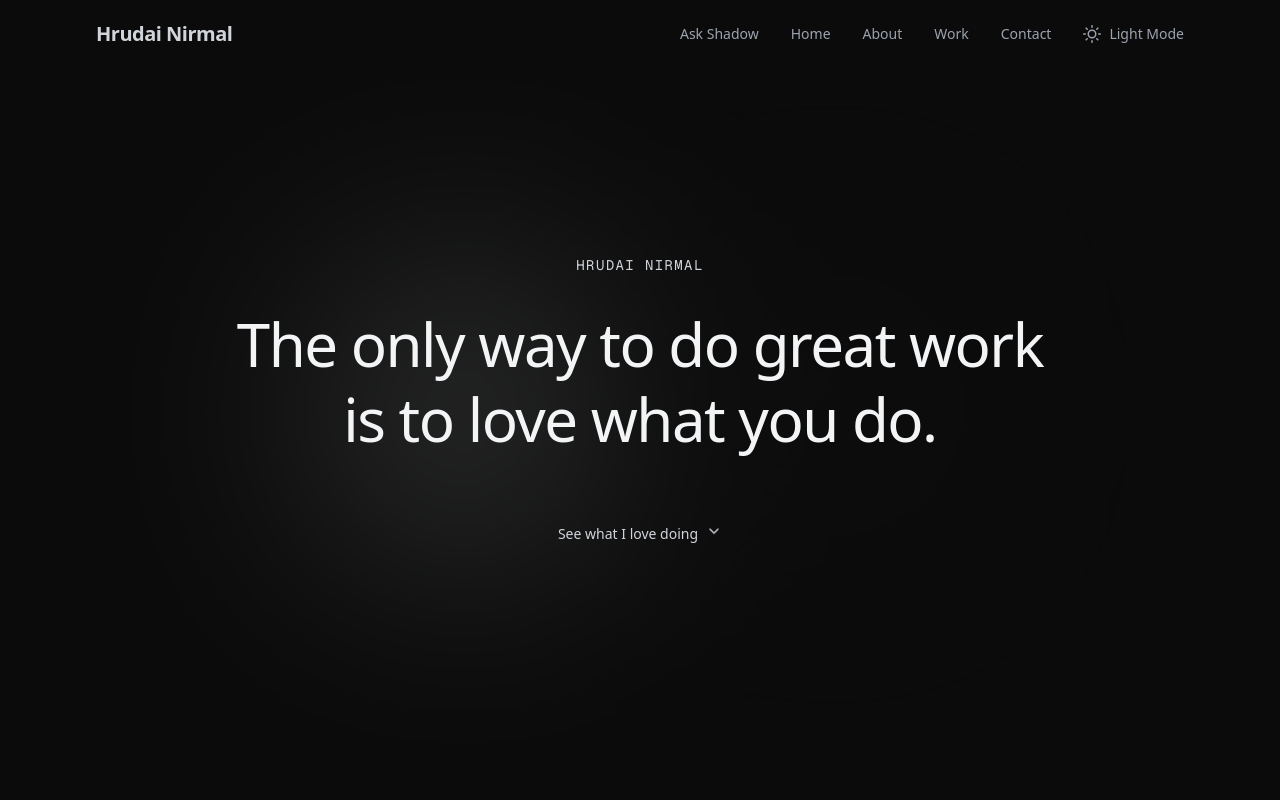
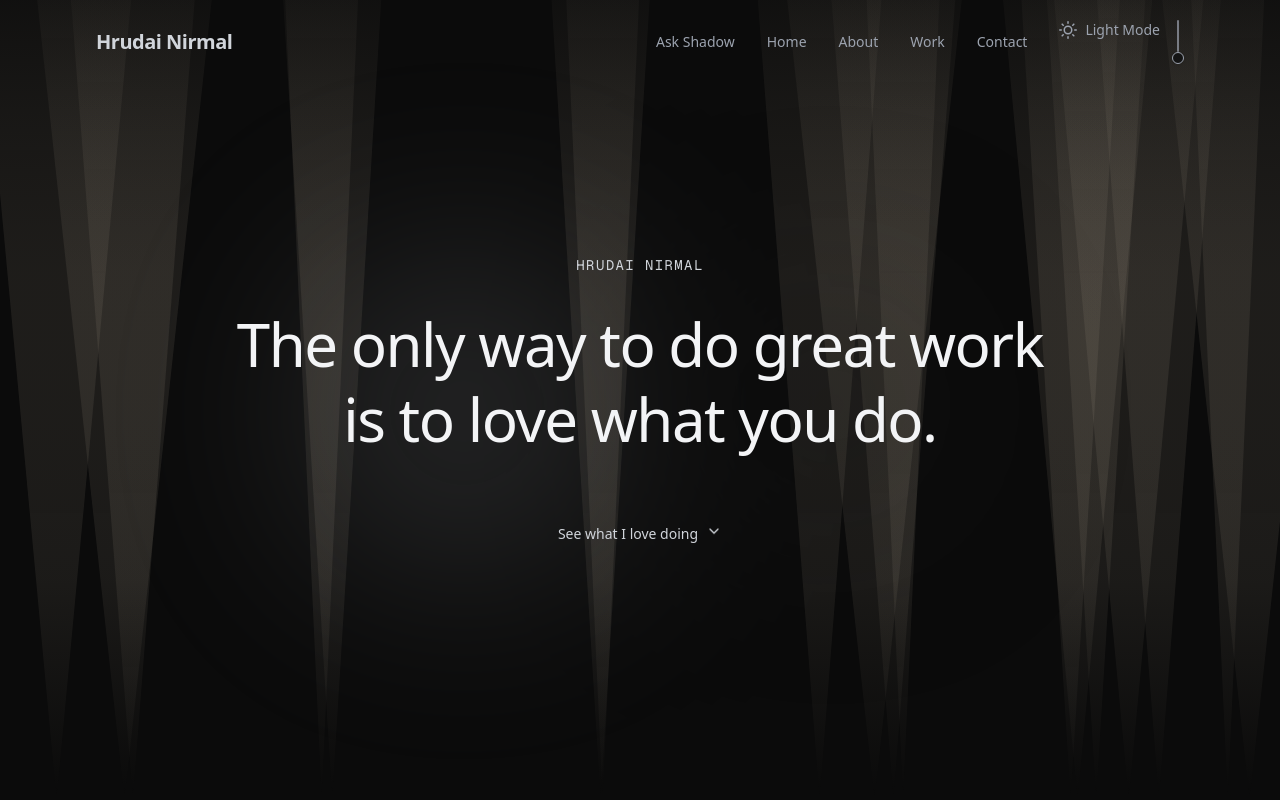
Before and after one commit to Hrudai-Nirmal/portfolio, a Next.js app: page / in a window 1280 px wide. Shown: the top 800 px of the page. Built offline with nearby package versions, Linux system fonts and the light colour scheme.

Commit message:
Add dark-mode light rays background with rope toggle

```diff
--- a/src/app/page.tsx
+++ b/src/app/page.tsx
@@ -8,9 +8,12 @@ import Projects from "@/components/Projects";
 import WhyWorkWithMe from "@/components/WhyWorkWithMe";
 import Contact from "@/components/Contact";
 import Footer from "@/components/Footer";
+import LightRaysBackground from "@/components/LightRaysBackground";
+import { useTheme } from "@/components/ThemeProvider";
 
 export default function Home() {
   const [chatOpen, setChatOpen] = useState(false);
+  const { theme, darkRaysEnabled } = useTheme();
 
   useEffect(() => {
     const handleEscape = (event: KeyboardEvent) => {
@@ -25,12 +28,19 @@ export default function Home() {
 
   return (
     <>
+      {theme === "dark" && (
+        <LightRaysBackground
+          enabled={darkRaysEnabled}
+          mouseInfluence={0}
+          raysSpeed={0.2}
+        />
+      )}
       <Navbar
         chatOpen={chatOpen}
         onToggleChat={() => setChatOpen((current) => !current)}
       />
       <div
-        className={`grid min-h-screen transition-[grid-template-columns] duration-500 ease-in-out ${
+        className={`relative z-10 grid min-h-screen transition-[grid-template-columns] duration-500 ease-in-out ${
           chatOpen ? "grid-cols-[5fr_2fr]" : "grid-cols-1"
         }`}
       >
--- /dev/null
+++ b/src/components/LightRaysBackground.tsx
@@ -0,0 +1,103 @@
+"use client";
+
+import { useEffect, useRef } from "react";
+
+type LightRaysBackgroundProps = {
+  enabled: boolean;
+  raysSpeed?: number;
+  mouseInfluence?: number;
+};
+
+export default function LightRaysBackground({
+  enabled,
+  raysSpeed = 0.2,
+  mouseInfluence = 0,
+}: LightRaysBackgroundProps) {
+  const canvasRef = useRef<HTMLCanvasElement | null>(null);
+
+  useEffect(() => {
+    if (!enabled) return;
+
+    const canvas = canvasRef.current;
+    if (!canvas) return;
+
+    const ctx = canvas.getContext("2d");
+    if (!ctx) return;
+
+    let rafId = 0;
+    let mouseX = 0;
+    let mouseY = 0;
+    let t = 0;
+
+    const resize = () => {
+      const dpr = window.devicePixelRatio || 1;
+      canvas.width = Math.floor(window.innerWidth * dpr);
+      canvas.height = Math.floor(window.innerHeight * dpr);
+      canvas.style.width = `${window.innerWidth}px`;
+      canvas.style.height = `${window.innerHeight}px`;
+      ctx.setTransform(dpr, 0, 0, dpr, 0, 0);
+    };
+
+    const onMouseMove = (event: MouseEvent) => {
+      mouseX = event.clientX;
+      mouseY = event.clientY;
+    };
+
+    const draw = () => {
+      const w = window.innerWidth;
+      const h = window.innerHeight;
+      ctx.clearRect(0, 0, w, h);
+
+      const originX = w / 2 + (mouseX - w / 2) * mouseInfluence;
+      const originY = h + (mouseY - h / 2) * mouseInfluence * 0.25;
+
+      const rayCount = 18;
+      for (let i = 0; i < rayCount; i += 1) {
+        const phase = t * raysSpeed + i * 0.42;
+        const width = 40 + (i % 5) * 14;
+        const x =
+          originX + Math.sin(phase * 0.8 + i * 0.17) * (w * 0.45) + (i - rayCount / 2) * 8;
+        const topY = -80;
+
+        const gradient = ctx.createLinearGradient(x, originY, x, topY);
+        gradient.addColorStop(0, "rgba(223, 208, 184, 0.0)");
+        gradient.addColorStop(0.25, "rgba(223, 208, 184, 0.08)");
+        gradient.addColorStop(0.6, "rgba(148, 137, 121, 0.14)");
+        gradient.addColorStop(1, "rgba(223, 208, 184, 0.0)");
+
+        ctx.beginPath();
+        ctx.moveTo(x, originY);
+        ctx.lineTo(x - width, topY);
+        ctx.lineTo(x + width, topY);
+        ctx.closePath();
+        ctx.fillStyle = gradient;
+        ctx.fill();
+      }
+
+      t += 0.01;
+      rafId = window.requestAnimationFrame(draw);
+    };
+
+    resize();
+    window.addEventListener("resize", resize);
+    window.addEventListener("mousemove", onMouseMove);
+    draw();
+
+    return () => {
+      window.removeEventListener("resize", resize);
+      window.removeEventListener("mousemove", onMouseMove);
+      window.cancelAnimationFrame(rafId);
+    };
+  }, [enabled, raysSpeed, mouseInfluence]);
+
+  return (
+    <canvas
+      ref={canvasRef}
+      aria-hidden="true"
+      className={`fixed inset-0 pointer-events-none transition-opacity duration-300 ${
+        enabled ? "opacity-100" : "opacity-0"
+      }`}
+      style={{ zIndex: 0 }}
+    />
+  );
+}
--- a/src/components/Navbar.tsx
+++ b/src/components/Navbar.tsx
@@ -11,9 +11,17 @@ const navLinks = [
 ];
 
 function ThemeToggle() {
-  const { theme, toggleTheme } = useTheme();
+  const { theme, toggleTheme, darkRaysEnabled, toggleDarkRays } = useTheme();
+  const [pulling, setPulling] = useState(false);
+
+  const handlePull = () => {
+    setPulling(true);
+    toggleDarkRays();
+    window.setTimeout(() => setPulling(false), 380);
+  };
 
   return (
+    <div className="flex items-start gap-3">
       <button
         onClick={toggleTheme}
         aria-label="Toggle theme"
@@ -38,6 +46,27 @@ function ThemeToggle() {
         )}
         <span className="text-sm">{theme === "dark" ? "Light Mode" : "Dark Mode"}</span>
       </button>
+
+      {theme === "dark" && (
+        <button
+          onClick={handlePull}
+          aria-label="Toggle dark mode rays"
+          title={darkRaysEnabled ? "Turn rays off" : "Turn rays on"}
+          className="group flex flex-col items-center text-text-secondary hover:text-text-primary transition-colors duration-200"
+        >
+          <span
+            className={`w-[2px] h-8 bg-text-secondary/70 rounded-full transition-transform duration-300 ${
+              pulling ? "translate-y-2" : "translate-y-0"
+            }`}
+          />
+          <span
+            className={`w-3 h-3 rounded-full border border-current bg-surface shadow-sm transition-transform duration-300 ${
+              pulling ? "translate-y-2" : "translate-y-0"
+            }`}
+          />
+        </button>
+      )}
+    </div>
   );
 }
 
--- a/src/components/ThemeProvider.tsx
+++ b/src/components/ThemeProvider.tsx
@@ -8,11 +8,15 @@ type Theme = "light" | "dark";
 interface ThemeContextType {
   theme: Theme;
   toggleTheme: () => void;
+  darkRaysEnabled: boolean;
+  toggleDarkRays: () => void;
 }
 
 const ThemeContext = createContext<ThemeContextType>({
   theme: "dark",
   toggleTheme: () => {},
+  darkRaysEnabled: true,
+  toggleDarkRays: () => {},
 });
 
 export function ThemeProvider({ children }: { children: React.ReactNode }) {
@@ -22,6 +26,11 @@ export function ThemeProvider({ children }: { children: React.ReactNode }) {
     if (typeof window === "undefined") return "dark";
     const stored = localStorage.getItem("theme") as Theme | null;
     return stored ?? "dark";
+  });
+  const [darkRaysEnabled, setDarkRaysEnabled] = useState<boolean>(() => {
+    if (typeof window === "undefined") return true;
+    const stored = localStorage.getItem("dark-rays-enabled");
+    return stored === null ? true : stored === "true";
   });
 
   useEffect(() => {
@@ -38,8 +47,17 @@ export function ThemeProvider({ children }: { children: React.ReactNode }) {
     localStorage.setItem("theme", theme);
   }, [theme, mounted]);
 
+  useEffect(() => {
+    if (!mounted) return;
+    localStorage.setItem("dark-rays-enabled", String(darkRaysEnabled));
+  }, [darkRaysEnabled, mounted]);
+
   const toggleTheme = () => {
     setTheme((prev) => (prev === "dark" ? "light" : "dark"));
+  };
+
+  const toggleDarkRays = () => {
+    setDarkRaysEnabled((prev) => !prev);
   };
 
   if (!mounted) {
@@ -47,7 +65,9 @@ export function ThemeProvider({ children }: { children: React.ReactNode }) {
   }
 
   return (
-    <ThemeContext.Provider value={{ theme, toggleTheme }}>
+    <ThemeContext.Provider
+      value={{ theme, toggleTheme, darkRaysEnabled, toggleDarkRays }}
+    >
       {children}
     </ThemeContext.Provider>
   );
```
Lines whose indentation alone changed are shown as unchanged.
